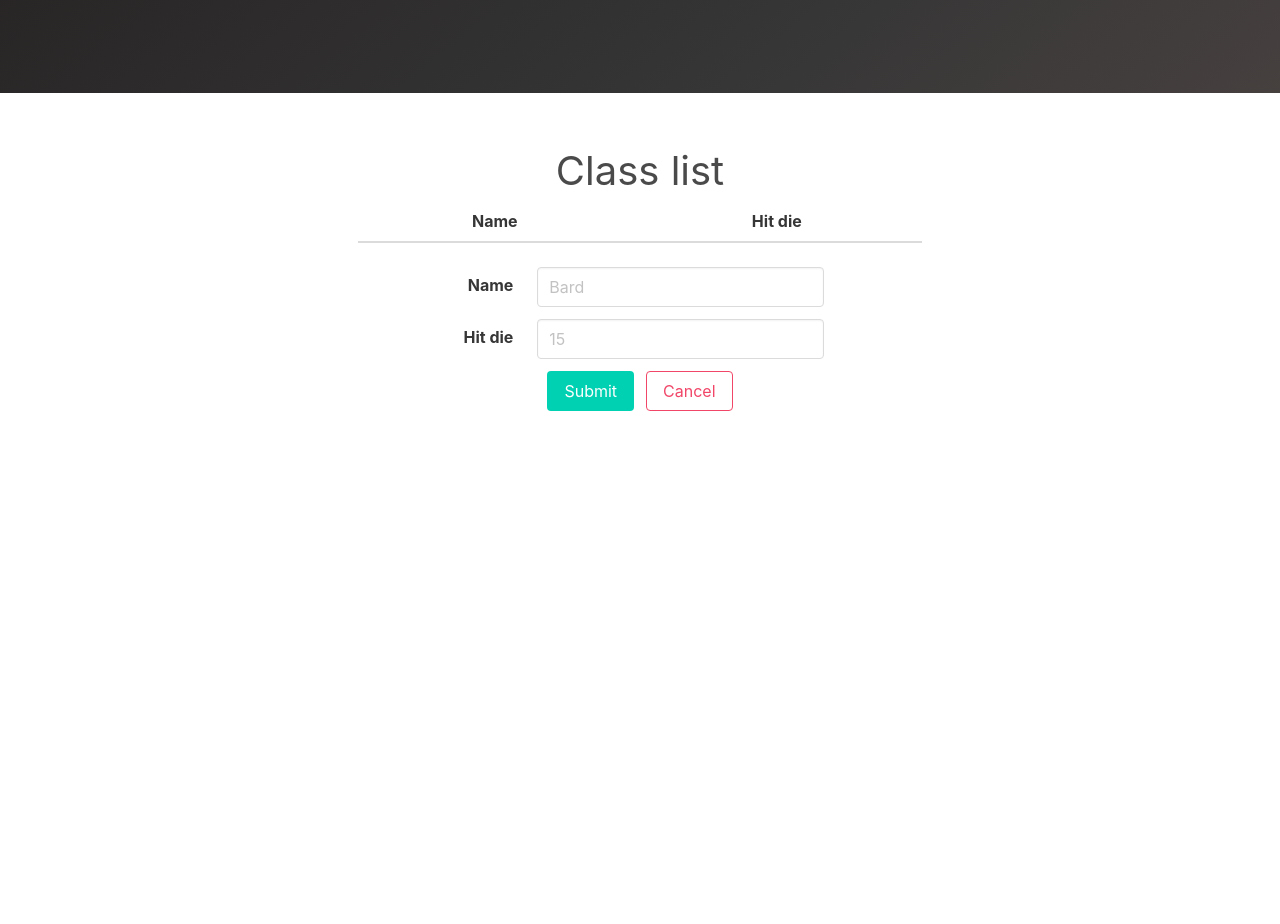
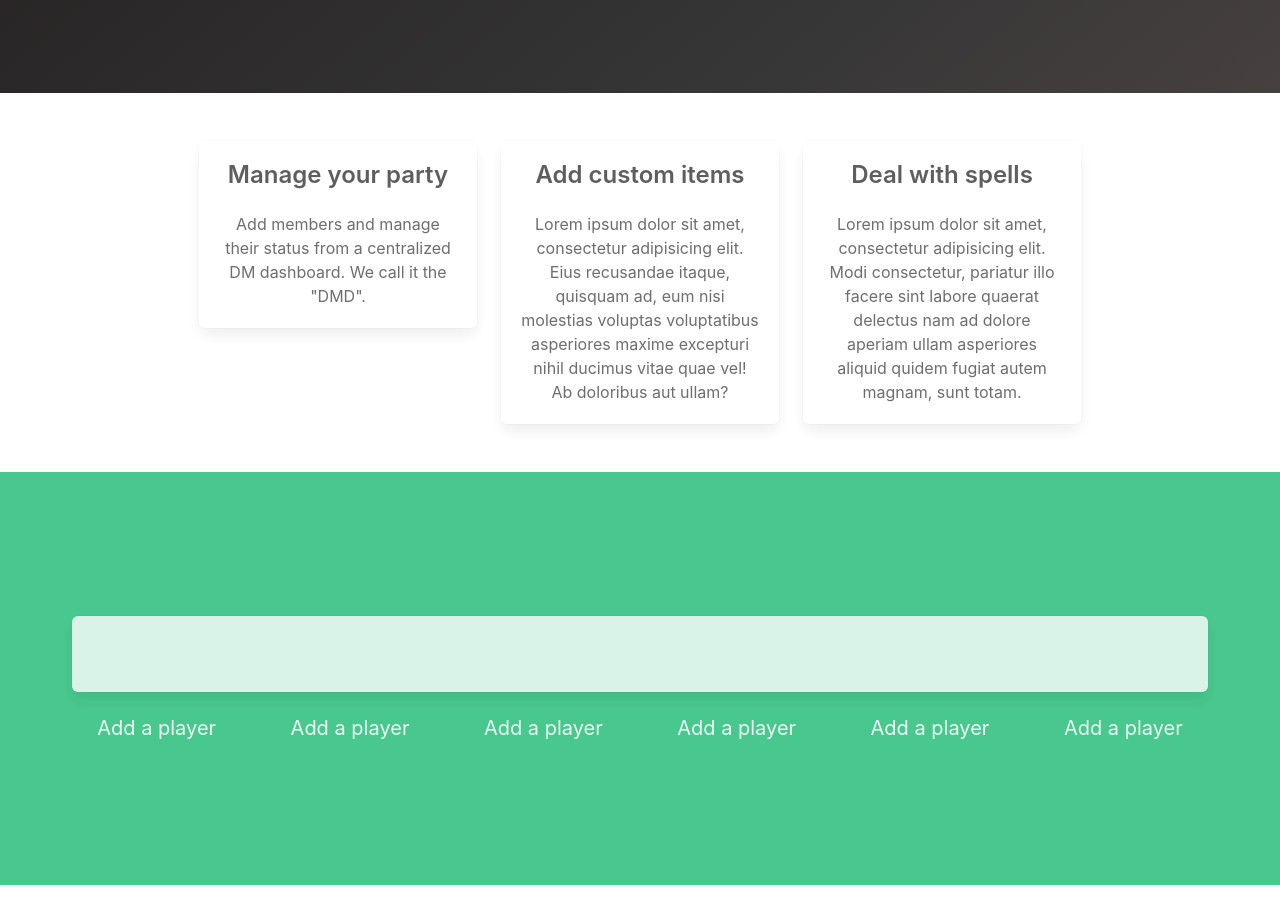
Before and after one commit to peterkos/AirDnD, a Vue app: page /#/classes in a window 1280 px wide. Shown: the part 560-1484 px from the top of the page. Before the commit the page ends 1019 px from the top, so only its background shows below. Built offline with nearby package versions, Linux system fonts and the light colour scheme; what vuefire would draw is missing.

Commit message:
Old changes and better restruct in progress

```diff
--- a/index.html
+++ b/index.html
@@ -60,20 +60,43 @@
 		</div>
 	</section>
 
+
+	<section class="section info">
+
+		<div class="columns is-centered">
+
+			<div class="column is-one-quarter has-text-centered">
+				<div class="box">
+					<h2 class="title is-size-4">Manage your party</h2>
+					<p>Add members and manage their status from a centralized DM dashboard. We call it the "DMD".</p>
+				</div>
+			</div>
+			<div class="column is-one-quarter has-text-centered">
+				<div class="box">
+					<h2 class="title is-size-4">Add custom items</h2>
+					<p>Lorem ipsum dolor sit amet, consectetur adipisicing elit. Eius recusandae itaque, quisquam ad, eum nisi molestias voluptas voluptatibus asperiores maxime excepturi nihil ducimus vitae quae vel! Ab doloribus aut ullam?</p>
+				</div>
+			</div>
+			<div class="column is-one-quarter has-text-centered">
+				<div class="box">
+					<h2 class="title is-size-4">Deal with spells</h2>
+					<p>Lorem ipsum dolor sit amet, consectetur adipisicing elit. Modi consectetur, pariatur illo facere sint labore quaerat delectus nam ad dolore aperiam ullam asperiores aliquid quidem fugiat autem magnam, sunt totam.</p>
+				</div>
+			</div>
+		</div>
+
+	</section>
+
+
+	<div id="create"></div>
+
 	<section class="section">
-		<div class="container is-medium">
-			<div id="app"></div>
-		</div>
+
+		<br><br><br><br><br><br><br><br><br><br><br><br><br><br><br><br><br><br><br><br><br><br><br><br>
+
 	</section>
+
 
 </body>
 
-<script>
-
-	var test = 'hello'
-
-
-
-</script>
-
 </html>
--- a/package.json
+++ b/package.json
@@ -16,7 +16,9 @@
     "node-sass": "^4.9.2",
     "sass-loader": "^7.1.0",
     "vue": "^2.5.2",
-    "vuefire": "^1.4.5"
+    "vue-router": "^3.0.1",
+    "vuefire": "^1.4.5",
+    "vuex": "^3.0.1"
   },
   "devDependencies": {
     "autoprefixer": "^7.1.2",
--- a/src/App.vue
+++ b/src/App.vue
@@ -3,120 +3,29 @@
 </style>
 
 <template>
+
 	<div id="app">
 
-		<div class="columns is-centered">
-			<div class="column is-half has-text-centered">
-				<h2 class="is-size-2">Class list</h2>
+		<!-- <navigation></navigation> -->
+		<!-- <router-view></router-view> -->
 
-				<table class="table is-fullwidth">
-					<thead>
-						<th class="has-text-centered">Name</th>
-						<th class="has-text-centered">Hit die</th>
-					</thead>
-					<tbody>
-						<tr v-for="currentClass in classes" :key="currentClass.id">
-							<td class="has-text-centered">{{currentClass.name}}</td>
-							<td class="has-text-centered">{{currentClass.hit_die}}</td>
-						</tr>
-					</tbody>
-				</table>
-			</div>
-		</div>
+		<home></home>
 
-		<div class="columns is-centered">
-			<div class="column is-one-third">
-				<div class="field is-horizontal">
-
-					<div class="field-label is-normal">
-						<label class="label is-expanded">Name</label>
-					</div>
-					<div class="field-body">
-						<div class="field">
-							<div class="control">
-								<input class="input" type="text" placeholder="Bard" v-model="newClass.name"/>
-							</div>
-						</div>
-					</div>
-				</div>
-				<div class="field is-horizontal">
-
-					<div class="field-label is-normal">
-						<label class="label is-expanded">Hit die</label>
-					</div>
-					<div class="field-body">
-						<div class="field">
-							<div class="control">
-								<input class="input" type="text" placeholder="15" v-model="newClass.hit_die"/>
-							</div>
-						</div>
-					</div>
-				</div>
-
-				<div class="field is-grouped is-grouped-centered">
-					<div class="control">
-						<button class="button is-primary" @click="addClass()">Submit</button>
-					</div>
-					<div class="control">
-						<button class="button is-danger is-outlined" @click="cancelAddClass()">Cancel</button>
-					</div>
-
-				</div>
-
-			</div>
-
-		</div>
 	</div>
 
-</div>
 </template>
 
 <script>
 
-// import HelloWorld from "./components/HelloWorld"
-
-import Firebase from "firebase"
-
-// Firebase configuration
-let config = {
-	apiKey: "AIzaSyAAEFPOxnjvOVq15GryE8at47-BDCzhvWo",
-	authDomain: "anotherdnd.firebaseapp.com",
-	databaseURL: "https://anotherdnd.firebaseio.com",
-	projectId: "anotherdnd",
-	storageBucket: "anotherdnd.appspot.com",
-	messagingSenderId: "149181052700"
-}
-
-let app = Firebase.initializeApp(config)
-let db = app.database()
-
-let classesRef = db.ref("classes")
+import Home from "@/components/Home"
+import Navigation from "@/components/Navigation"
 
 export default {
 	name: "App",
-	firebase: {
-		classes: classesRef
-	},
-	data() {
-		return {
-			newClass: {
-				name: "",
-				hit_die: ""
-			}
-		}
-	},
-
-	methods: {
-
-		addClass() {
-			classesRef.push(this.newClass)
-			this.cancelAddClass()
-		},
-
-		cancelAddClass() {
-			this.newClass.name = ""
-			this.newClass.hit_die = ""
-		}
+	components: {
+		Home,
+		Navigation
 	}
 }
+
 </script>
--- /dev/null
+++ b/src/Create.vue
@@ -0,0 +1,57 @@
+<style lang="scss">
+@import './assets/sass/main.scss'
+</style>
+
+<template>
+
+	<div id="create">
+
+		<div class="hero is-success is-medium">
+
+			<div class="hero-body">
+
+				<div class="columns is-centered has-text-centered">
+					<div class="column">
+
+						<div class="box">
+							<h1 class="title">Add a DM</h1>
+						</div>
+					</div>
+				</div>
+
+				<div class="columns is-centered has-text-centered">
+					<div class="column">
+						<h1 class="subtitle">Add a player</h1>
+					</div>
+					<div class="column">
+						<h1 class="subtitle">Add a player</h1>
+					</div>
+					<div class="column">
+						<h1 class="subtitle">Add a player</h1>
+					</div>
+					<div class="column">
+						<h1 class="subtitle">Add a player</h1>
+					</div>
+					<div class="column">
+						<h1 class="subtitle">Add a player</h1>
+					</div>
+					<div class="column">
+						<h1 class="subtitle">Add a player</h1>
+					</div>
+				</div>
+
+			</div>
+
+		</div>
+
+	</div>
+
+</template>
+
+<script>
+
+export default {
+	name: "Create"
+}
+
+</script>
--- a/src/assets/sass/main.scss
+++ b/src/assets/sass/main.scss
@@ -6,6 +6,19 @@
 $navbar-padding-horizontal: 300px;
 
 @import '~bulma/bulma.sass';
+
+
+// Link cards
+.box {
+
+	opacity: 0.8;
+
+	&:hover {
+
+		opacity: 1;
+
+	}
+}
 
 
 .mainHeroContainer {
--- /dev/null
+++ b/src/components/Classes.vue
@@ -0,0 +1,122 @@
+<style lang="scss">
+@import '../assets/sass/main.scss'
+</style>
+
+<template>
+	<div id="app">
+
+		<div class="columns is-centered">
+			<div class="column is-half has-text-centered">
+				<h2 class="is-size-2">Class list</h2>
+
+				<table class="table is-fullwidth">
+					<thead>
+						<th class="has-text-centered">Name</th>
+						<th class="has-text-centered">Hit die</th>
+					</thead>
+					<tbody>
+						<tr v-for="currentClass in classes" :key="currentClass.id">
+							<td class="has-text-centered">{{currentClass.name}}</td>
+							<td class="has-text-centered">{{currentClass.hit_die}}</td>
+						</tr>
+					</tbody>
+				</table>
+			</div>
+		</div>
+
+		<div class="columns is-centered">
+			<div class="column is-one-third">
+				<div class="field is-horizontal">
+
+					<div class="field-label is-normal">
+						<label class="label is-expanded">Name</label>
+					</div>
+					<div class="field-body">
+						<div class="field">
+							<div class="control">
+								<input class="input" type="text" placeholder="Bard" v-model="newClass.name"/>
+							</div>
+						</div>
+					</div>
+				</div>
+				<div class="field is-horizontal">
+
+					<div class="field-label is-normal">
+						<label class="label is-expanded">Hit die</label>
+					</div>
+					<div class="field-body">
+						<div class="field">
+							<div class="control">
+								<input class="input" type="text" placeholder="15" v-model="newClass.hit_die"/>
+							</div>
+						</div>
+					</div>
+				</div>
+
+				<div class="field is-grouped is-grouped-centered">
+					<div class="control">
+						<button class="button is-primary" @click="addClass()">Submit</button>
+					</div>
+					<div class="control">
+						<button class="button is-danger is-outlined" @click="cancelAddClass()">Cancel</button>
+					</div>
+
+				</div>
+
+			</div>
+
+		</div>
+	</div>
+
+</div>
+</template>
+
+<script>
+
+// import HelloWorld from "./components/HelloWorld"
+
+import Firebase from "firebase"
+
+// Firebase configuration
+let config = {
+	apiKey: "AIzaSyAAEFPOxnjvOVq15GryE8at47-BDCzhvWo",
+	authDomain: "anotherdnd.firebaseapp.com",
+	databaseURL: "https://anotherdnd.firebaseio.com",
+	projectId: "anotherdnd",
+	storageBucket: "anotherdnd.appspot.com",
+	messagingSenderId: "149181052700"
+}
+
+let app = Firebase.initializeApp(config)
+let db = app.database()
+
+let classesRef = db.ref("classes")
+
+export default {
+	name: "Home",
+	firebase: {
+		classes: classesRef
+	},
+	data() {
+		return {
+			newClass: {
+				name: "",
+				hit_die: ""
+			}
+		}
+	},
+
+	methods: {
+
+		addClass() {
+			classesRef.push(this.newClass)
+			this.cancelAddClass()
+		},
+
+		cancelAddClass() {
+			this.newClass.name = ""
+			this.newClass.hit_die = ""
+		}
+	}
+}
+</script>
--- /dev/null
+++ b/src/components/Home.vue
@@ -0,0 +1,17 @@
+<style lang="scss">
+@import '../assets/sass/main.scss'
+</style>
+
+<template>
+
+	<h1>asdf home component</h1>
+
+</template>
+
+<script>
+
+export default {
+	name: "Home"
+}
+
+</script>
--- /dev/null
+++ b/src/components/Navigation.vue
@@ -0,0 +1,47 @@
+
+<template>
+	<section class="section">
+
+		<div class="container">
+
+			<div class="columns is-centered">
+
+				<div class="column is-one-quarter">
+					<a><router-link to="/">
+						<div class="box">
+							<h1 class="title">Spells</h1>
+							<p class="subtitle">All the spells in the game. Well, mostly.</p>
+						</div>
+					</router-link></a>
+				</div>
+				<div class="column is-one-quarter">
+					<a><router-link to="/Classes">
+						<div class="box">
+							<h1 class="title">Classes</h1>
+							<p class="subtitle">#bardisbestclass</p>
+						</div>
+					</router-link></a>
+				</div>
+				<div class="column is-one-quarter">
+
+					<a><router-link to="/">
+						<div class="box">
+							<h1 class="title">Races</h1>
+							<p class="subtitle">3, 2, 1... Dragonborn?</p>
+						</div>
+					</router-link></a>
+				</div>
+
+			</div>
+		</div>
+
+	</section>
+</template>
+
+
+<script>
+export default {
+	name: "Navigation"
+}
+
+</script>
--- a/src/main.js
+++ b/src/main.js
@@ -1,19 +1,42 @@
 // The Vue build version to load with the `import` command
 // (runtime-only or standalone) has been set in webpack.base.conf with an alias.
-import Vue from 'vue'
-import App from './App'
+import Vue from "vue"
+import Create from "./Create"
+import VueRouter from "vue-router"
+import Vuex from "vuex"
+import VueFire from "vuefire"
 
-import VueFire from 'vuefire'
+// Uses
+Vue.use(VueRouter)
+Vue.use(Vuex)
+Vue.use(VueFire)
 
-Vue.use(VueFire);
+// Routing
+import Home from "@/components/Home"
+import Classes from "@/components/Classes"
 
-require('@/assets/sass/main.scss')
+const routes = [
+	{ path: "/", component: Home },
+	{ path: "/classes", component: Classes },
+]
+
+const router = new VueRouter({
+	routes
+})
+
+
+
+
+// Styling
+require("@/assets/sass/main.scss")
+
 
 Vue.config.productionTip = false
 
 /* eslint-disable no-new */
 new Vue({
-  el: '#app',
-  components: { App },
-  template: '<App/>'
-})
+	el: "#create",
+	components: { Create },
+	template: "<Create/>",
+	router
+}).$mount("Create")
```
Also changed, not shown: src/components/HelloWorld.vue (deleted, +0 -32 lines), 1 other file (tests, documents, lock files or other folders).
